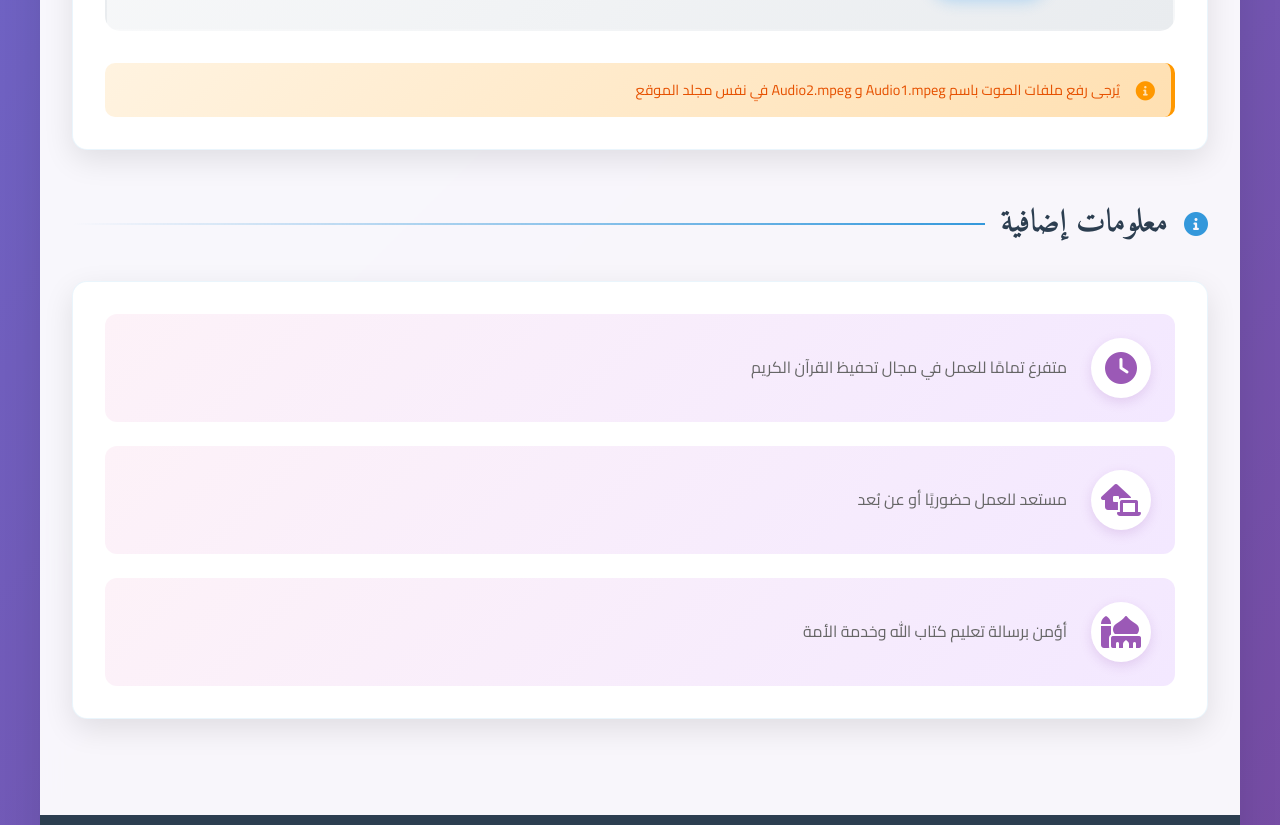
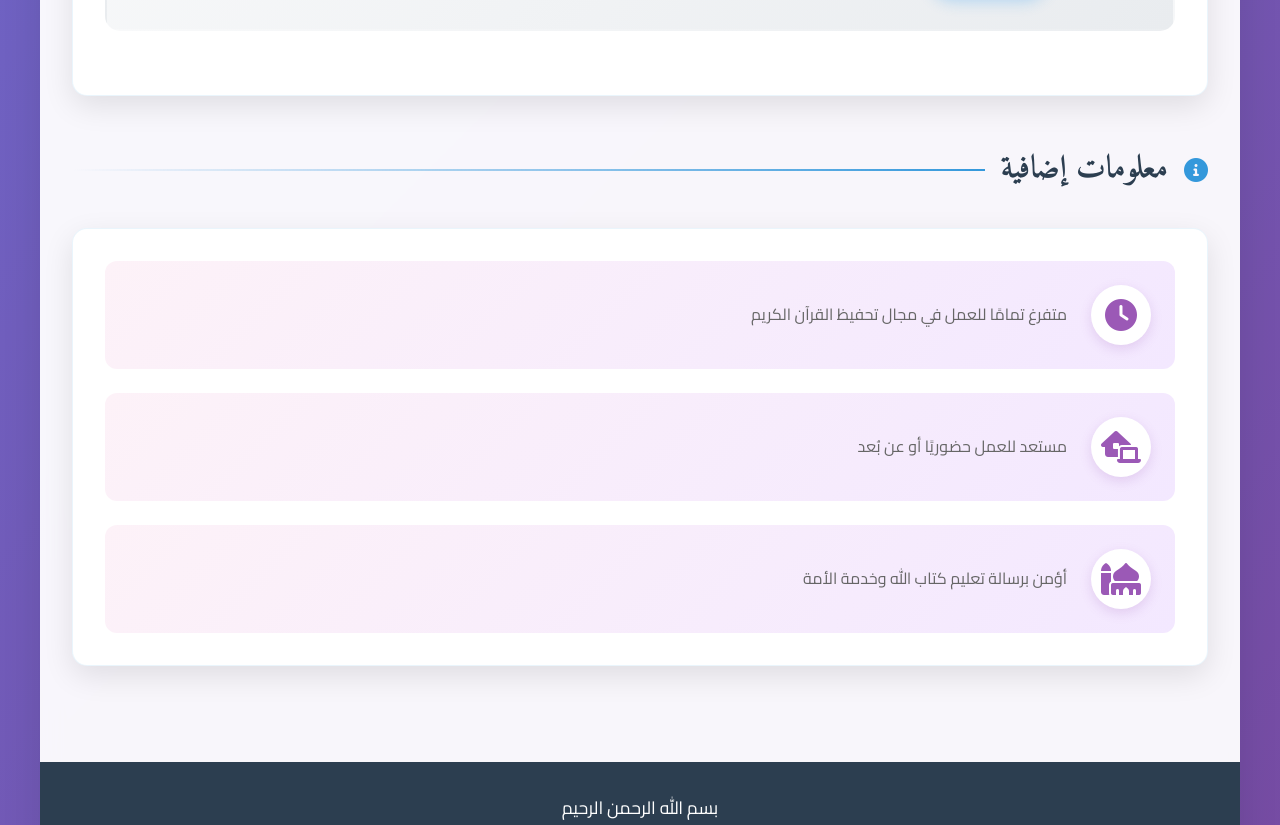
Before and after one commit to Amsamms/Amr-CV, a plain HTML site: page index.html in a window 1280 px wide. Shown: the part 2758-3583 px from the top of the page. Drawn offline with Linux system fonts and the light colour scheme.

Commit message:
remove unneccessary notices

```diff
--- a/index.html
+++ b/index.html
@@ -215,10 +215,6 @@
                             </div>
                         </div>
                     </div>
-                    <div class="audio-note">
-                        <i class="fas fa-info-circle"></i>
-                        <p>يُرجى رفع ملفات الصوت باسم Audio1.mpeg و Audio2.mpeg في نفس مجلد الموقع</p>
-                    </div>
                 </div>
             </section>
 
```
